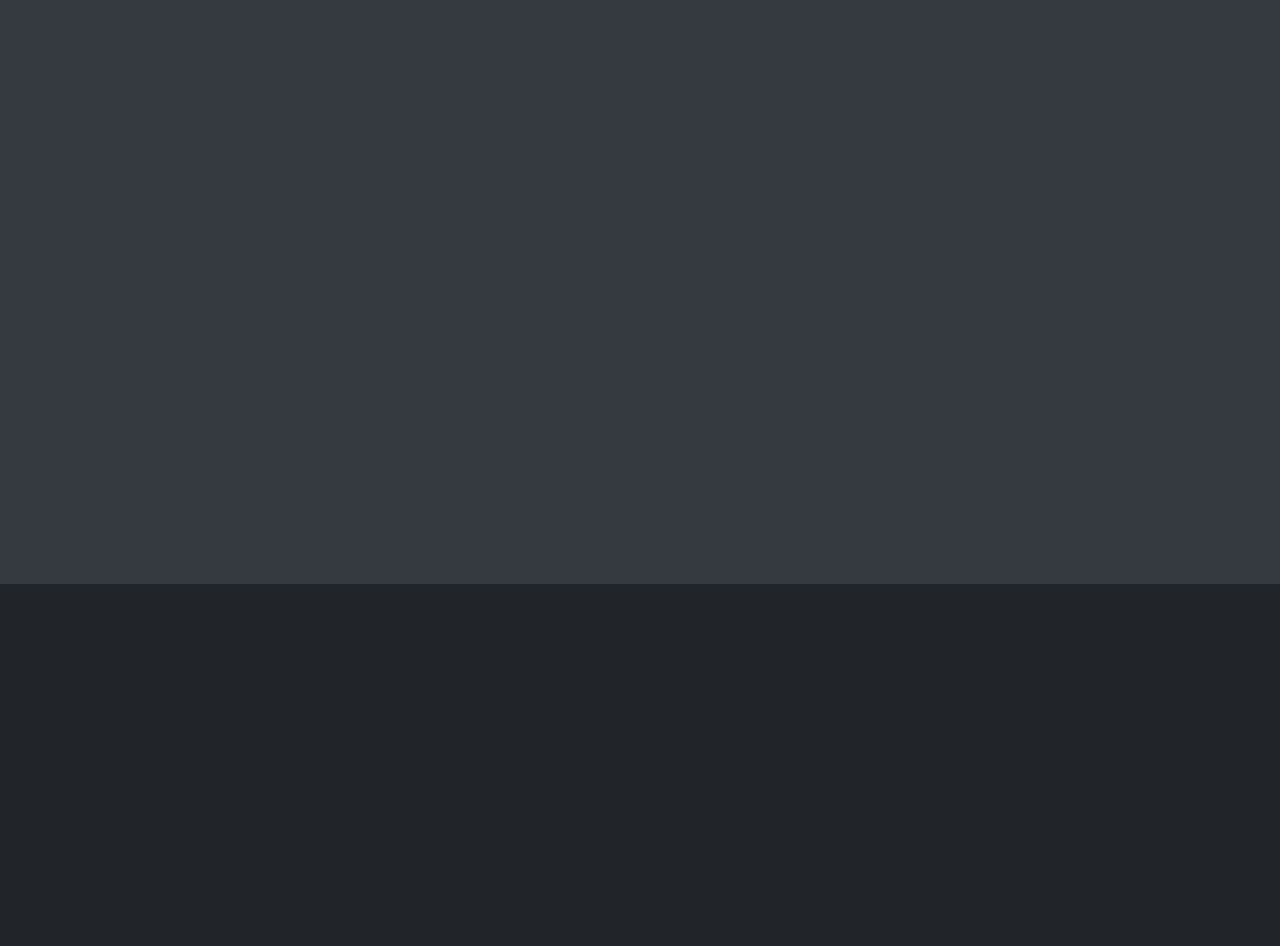
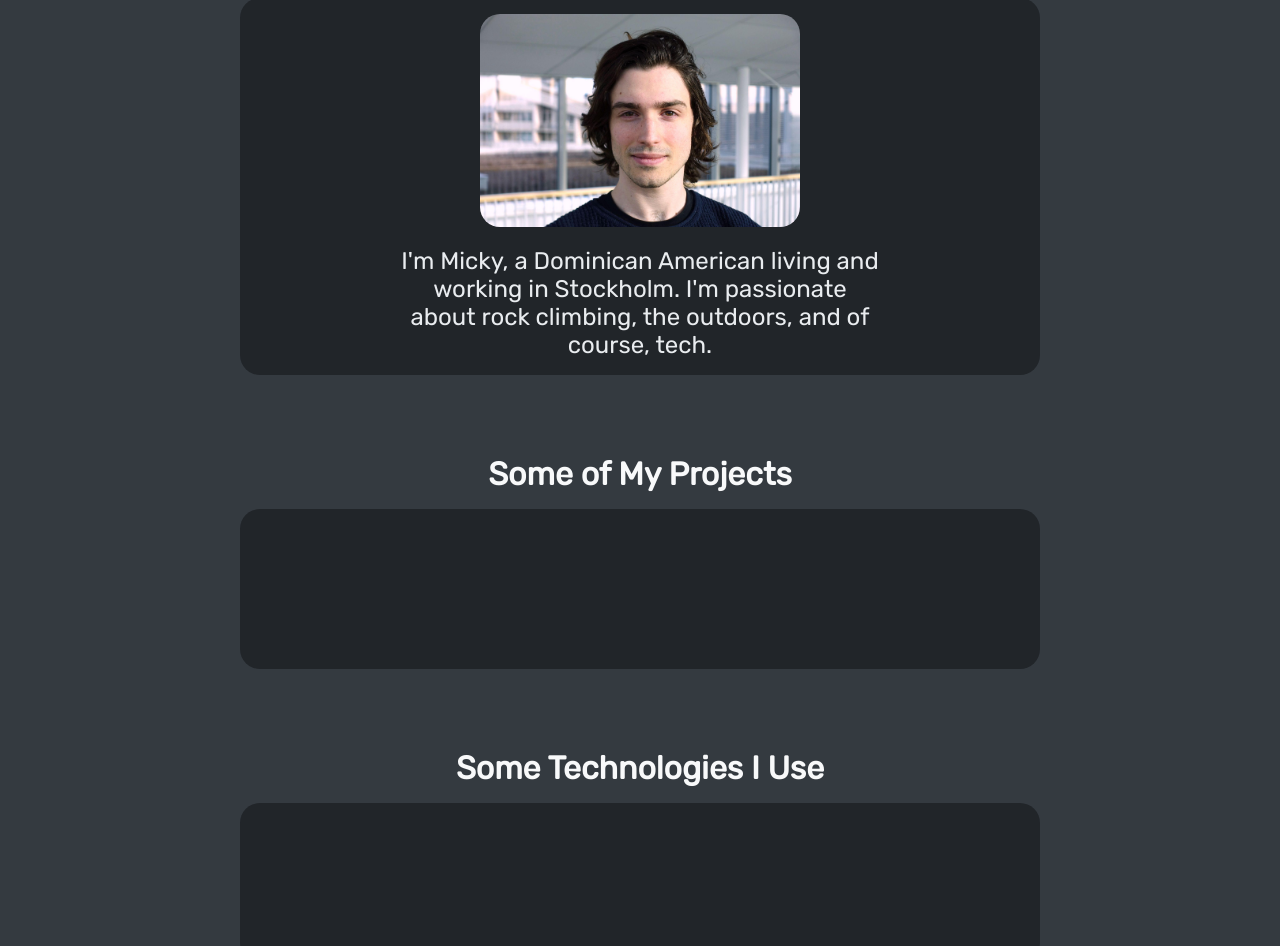
Before and after one commit to micky-rivera/portfolio_site, a Next.js app: page / in a window 1280 px wide. Shown: the part 1032-1978 px from the top of the page. Before the commit the page ends 1616 px from the top, so only its background shows below. Built offline with nearby package versions, Linux system fonts and the light colour scheme.

Commit message:
organized styling

```diff
--- a/components/About.tsx
+++ b/components/About.tsx
@@ -1,12 +1,18 @@
 import type { NextPage } from 'next'
 import Image from 'next/image'
-import styles from '../styles/Home.module.css'
+import styles from '../styles/About.module.css'
 
 const About = () => {
 
   return (
     <div className={styles.about}>
-        <h1>hello world</h1>
+        <h1 className={styles.about__title}>About Me</h1>
+        <div className={styles.about__container}>
+            <div className={styles.about__img}>
+                <Image src={require('../assets/micky.rivera.png')}/>
+            </div>
+            <p className={styles.about__text}>I'm Micky, a Dominican American living and working in Stockholm. I'm passionate about rock climbing, the outdoors, and of course, tech.</p>
+        </div>
     </div>
   )
 }
--- a/components/Greeting.tsx
+++ b/components/Greeting.tsx
@@ -1,10 +1,10 @@
-import styles from '../styles/Home.module.css'
+import styles from '../styles/Greeting.module.css'
 
 const Greeting = () => {
 
     const scrollDown = () => {
         window.scrollTo({
-          top: 1100,
+          top: 880,
           behavior: 'smooth'
         });
     };
--- a/components/Nav.tsx
+++ b/components/Nav.tsx
@@ -1,4 +1,4 @@
-import styles from '../styles/Home.module.css'
+import styles from '../styles/Nav.module.css'
 
 const Nav = () => {
 
--- /dev/null
+++ b/components/Projects.tsx
@@ -0,0 +1,15 @@
+import Image from 'next/image'
+import styles from '../styles/Projects.module.css'
+
+const Projects = () => {
+
+  return (
+    <div className={styles.projects}>
+        <h1 className={styles.projects__title}>Some of My Projects</h1>
+        <div className={styles.projects__container}>
+        </div>
+    </div>
+  )
+}
+
+export default Projects;
--- /dev/null
+++ b/components/Tech.tsx
@@ -0,0 +1,15 @@
+import Image from 'next/image'
+import styles from '../styles/Tech.module.css'
+
+const Tech = () => {
+
+  return (
+    <div className={styles.tech}>
+        <h1 className={styles.tech__title}>Some Technologies I Use</h1>
+        <div className={styles.tech__container}>
+        </div>
+    </div>
+  )
+}
+
+export default Tech;
--- a/pages/index.tsx
+++ b/pages/index.tsx
@@ -5,6 +5,8 @@ import styles from '../styles/Home.module.css'
 import About from '../components/About'
 import Greeting from '../components/Greeting'
 import Nav from '../components/Nav'
+import Projects from '../components/Projects'
+import Tech from '../components/Tech'
 
 const Home: NextPage = () => {
 
@@ -22,6 +24,8 @@ const Home: NextPage = () => {
 
       <main className={styles.main}>
         <About />
+        <Projects />
+        <Tech />
       </main>
 
       <footer className={styles.footer}>
--- /dev/null
+++ b/styles/About.module.css
@@ -0,0 +1,30 @@
+.about {
+    padding-top: 10rem;
+    text-align: center;
+    width: 100%;
+  }
+  .about__title {
+    color: #F8F9FA;
+    margin-bottom: 1rem;
+  }
+  .about__container {
+    max-width: 50rem;
+    margin: auto;
+    background-color: #212529;
+    padding: 1rem;
+    border-radius: 20px;
+  }
+  .about__img {
+    width: 20rem;
+    margin: auto;
+  }
+  .about__img img{
+    border-radius: 20px;
+  }
+  .about__text {
+    max-width: 30rem;
+    margin: auto;
+    margin-top: 1rem;
+    font-size: 1.5rem;
+    color: #E9ECEF;
+  }
--- /dev/null
+++ b/styles/Greeting.module.css
@@ -0,0 +1,48 @@
+.greeting {
+    width: 100%;
+    margin: auto;
+    margin-top: 12rem;
+    text-align: center;
+    height: 35rem;
+    animation: fadeIn 1s;
+  }
+
+  @keyframes fadeIn {
+    0% {opacity:0;}
+    100% {opacity:1;}
+  }
+
+  .greeting__greeting {
+    font-size: 2rem;
+    padding: 0.5rem;
+    color: #E9ECEF;
+  }
+  .greeting__title {
+    font-size: 3rem;
+    padding: 0.5rem;
+    color: #F8F9FA;
+  }
+  .greeting__segue {
+    font-size: 2rem;
+    padding: 0.5rem;
+    color: #E9ECEF;
+  }
+
+  .greeting__downButton {
+    width: 4rem;
+    height: 4rem;
+    border-radius: 50%;
+    background-color: #495057;
+    margin: auto;
+    margin-top: 8rem;
+  }
+  .greeting__downButton:hover {
+    background-color: #6C757D;
+  }
+  .greeting__downButton:active {
+    background-color: #ADB5BD;
+  }
+  .greeting__downButton svg {
+    padding: 0.8rem;
+    padding-top: 1rem;
+  }
--- a/styles/Home.module.css
+++ b/styles/Home.module.css
@@ -1,84 +1,6 @@
-.nav {
-  background-color: #495057;
-  height: fit-content;
-  display: flex;
-  justify-content: space-between;
-  position: sticky;
-  top: 0;
-}
-
-.nav__text {
-  width: fit-content;
-  height: 4rem;
-  display: flex;
-}
-
-.nav__name {
-  color: #F8F9FA;
-  text-align: center;
-  width: fit-content;
-  height: 4rem;
-  padding: 1rem;
-}
-
-.nav__title {
-  color: #E9ECEF;
-  text-align: center;
-  width: fit-content;
-  height: 4rem;
-  padding-top: 1.5rem;
-  font-size: 0.9rem;
-}
-
-.greeting {
-  width: 100%;
-  margin: auto;
-  margin-top: 12rem;
-  text-align: center;
-  height: 35rem;
-  animation: fadeIn 1s;
-}
-
-@keyframes fadeIn {
-  0% {opacity:0;}
-  100% {opacity:1;}
-}
-
-.greeting__greeting {
-  font-size: 2rem;
-  padding: 0.5rem;
-  color: #E9ECEF;
-}
-.greeting__title {
-  font-size: 3rem;
-  padding: 0.5rem;
-  color: #F8F9FA;
-}
-.greeting__segue {
-  font-size: 2rem;
-  padding: 0.5rem;
-  color: #E9ECEF;
-}
-
-.greeting__downButton {
-  width: 4rem;
-  height: 4rem;
-  border-radius: 50%;
-  background-color: #495057;
-  margin: auto;
-  margin-top: 8rem;
-}
-.greeting__downButton:hover {
-  background-color: #6C757D;
-}
-.greeting__downButton svg {
-  padding: 0.8rem;
-  padding-top: 1rem;
-}
-
 .main {
   width: 100%;
-  height: 50rem;
+  height: fit-content;
   background-color:#343A40;
   z-index: 1;
 }
--- /dev/null
+++ b/styles/Nav.module.css
@@ -0,0 +1,32 @@
+.nav {
+    background-color: #495057;
+    height: fit-content;
+    display: flex;
+    justify-content: space-between;
+    position: sticky;
+    top: 0;
+    z-index: 999;
+  }
+
+  .nav__text {
+    width: fit-content;
+    height: 4rem;
+    display: flex;
+  }
+
+  .nav__name {
+    color: #F8F9FA;
+    text-align: center;
+    width: fit-content;
+    height: 4rem;
+    padding: 1rem;
+  }
+
+  .nav__title {
+    color: #E9ECEF;
+    text-align: center;
+    width: fit-content;
+    height: 4rem;
+    padding-top: 1.5rem;
+    font-size: 0.9rem;
+  }
--- /dev/null
+++ b/styles/Projects.module.css
@@ -0,0 +1,17 @@
+.projects {
+    padding-top: 5rem;
+    text-align: center;
+    width: 100%;
+  }
+  .projects__title {
+    color: #F8F9FA;
+    margin-bottom: 1rem;
+  }
+  .projects__container {
+    max-width: 50rem;
+    height: 10rem;
+    margin: auto;
+    background-color: #212529;
+    padding: 1rem;
+    border-radius: 20px;
+  }
--- /dev/null
+++ b/styles/Tech.module.css
@@ -0,0 +1,17 @@
+.tech {
+    padding-top: 5rem;
+    text-align: center;
+    width: 100%;
+  }
+  .tech__title {
+    color: #F8F9FA;
+    margin-bottom: 1rem;
+  }
+  .tech__container {
+    max-width: 50rem;
+    height: 10rem;
+    margin: auto;
+    background-color: #212529;
+    padding: 1rem;
+    border-radius: 20px;
+  }
```
Also changed, not shown: assets/micky.rivera.png (added).
